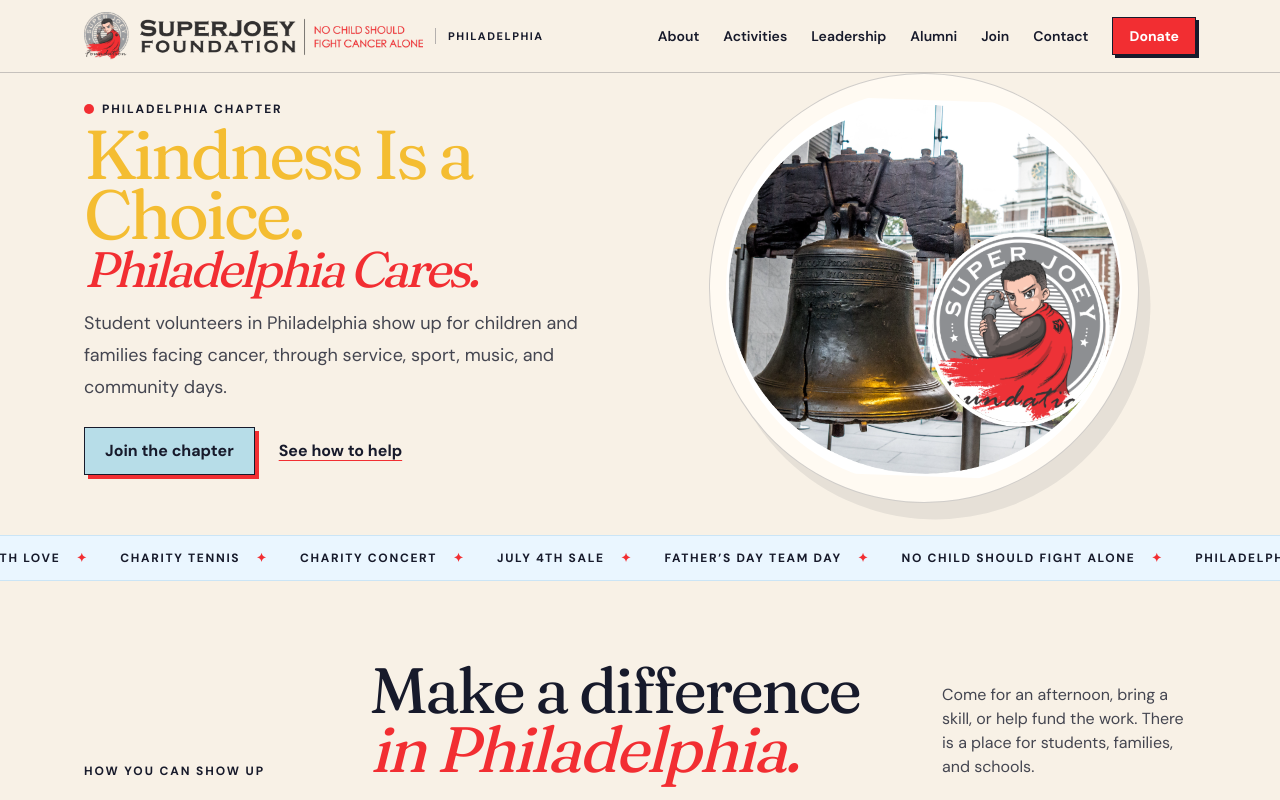
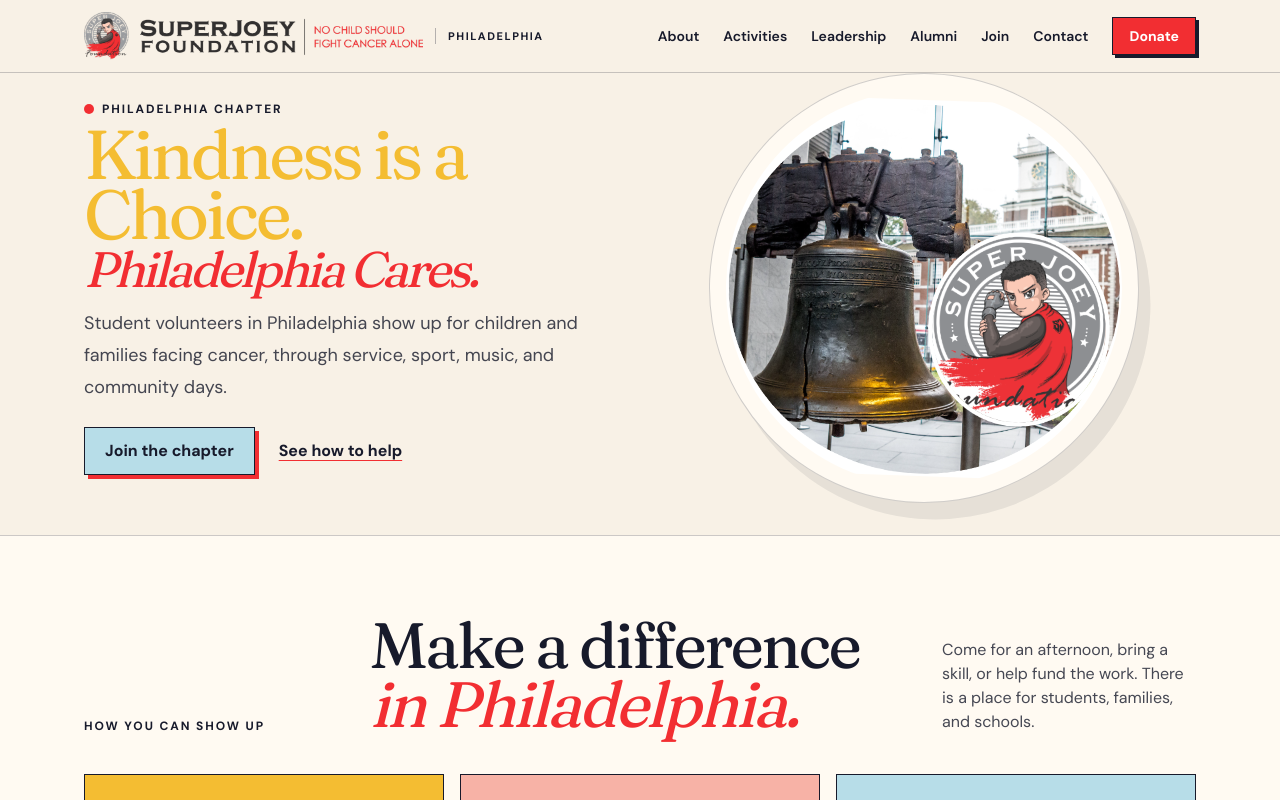
Before and after one commit to xiedong2000/super-joey-philadelphia, a Next.js app: page / in a window 1280 px wide. Shown: the top 800 px of the page. Built offline with nearby package versions, Linux system fonts and the light colour scheme.

Commit message:
Remove moving text; Use lower case 'is'

```diff
--- a/app/globals.css
+++ b/app/globals.css
@@ -43,22 +43,6 @@
   outline-offset: 3px;
 }
 
-.ticker-track {
-  animation: ticker 28s linear infinite;
-}
-
-@keyframes ticker {
-  to {
-    transform: translateX(-50%);
-  }
-}
-
-@media (prefers-reduced-motion: reduce) {
-  .ticker-track {
-    animation: none;
-  }
-}
-
 .sunburst {
   background: repeating-conic-gradient(
     from -6deg,
--- a/app/page.tsx
+++ b/app/page.tsx
@@ -15,19 +15,7 @@
 
 const cardTones = ["bg-sun", "bg-coral", "bg-sky"];
 
-const ticker = [
-  "No child should fight alone",
-  "Philadelphia cares",
-  "Hope lives here",
-  "Serve with Love",
-  "Charity tennis",
-  "Charity concert",
-  "July 4th sale",
-  "Father’s Day team day",
-];
-
 export default function HomePage() {
-  const loop = [...ticker, ...ticker];
   const sortedVideos = [...videos].sort((a, b) => {
     const getYear = (value: string) => (value ? Number(value) : -1);
     return getYear(b.year) - getYear(a.year);
@@ -51,7 +39,7 @@
               Philadelphia chapter
             </p>
             <h1 className="mt-2 font-serif text-[clamp(2.8rem,5.4vw,5.2rem)] leading-[0.86] tracking-[-0.045em] text-gold">
-              Kindness Is a Choice.
+              Kindness is a Choice.
               <span className="mt-1 block text-[0.72em] italic text-ribbon">Philadelphia Cares.</span>
             </h1>
             <p className="mt-4 max-w-xl text-lg leading-8 text-navy/80">
@@ -84,26 +72,8 @@
         </div>
       </section>
 
-      <div className="overflow-hidden border-y border-[#bfdff3]/70 bg-[#eaf6ff] text-navy">
-        <div className="ticker-track flex w-max">
-          {[0, 1].map((copy) => (
-            <p
-              key={copy}
-              className="flex items-center py-3.5 text-xs font-bold uppercase tracking-[0.14em]"
-              aria-hidden={copy === 1}
-            >
-              {loop.map((phrase, index) => (
-                <span key={`${copy}-${index}`} className="px-4">
-                  {phrase}
-                  <span className="pl-4 text-ribbon">✦</span>
-                </span>
-              ))}
-            </p>
-          ))}
-        </div>
-      </div>
-
-      <section className="mx-auto w-full max-w-6xl px-5 py-20">
+      <section className="border-y border-line bg-card">
+        <div className="mx-auto w-full max-w-6xl px-5 py-20">
           <div className="grid gap-8 md:grid-cols-12 md:items-end">
             <p className="text-xs font-bold uppercase tracking-[0.16em] text-navy md:col-span-3">
               How you can show up
@@ -149,6 +119,7 @@
               </li>
             ))}
           </ol>
+        </div>
       </section>
 
       <section className="border-y border-line bg-card">
```
Lines whose indentation alone changed are shown as unchanged.
